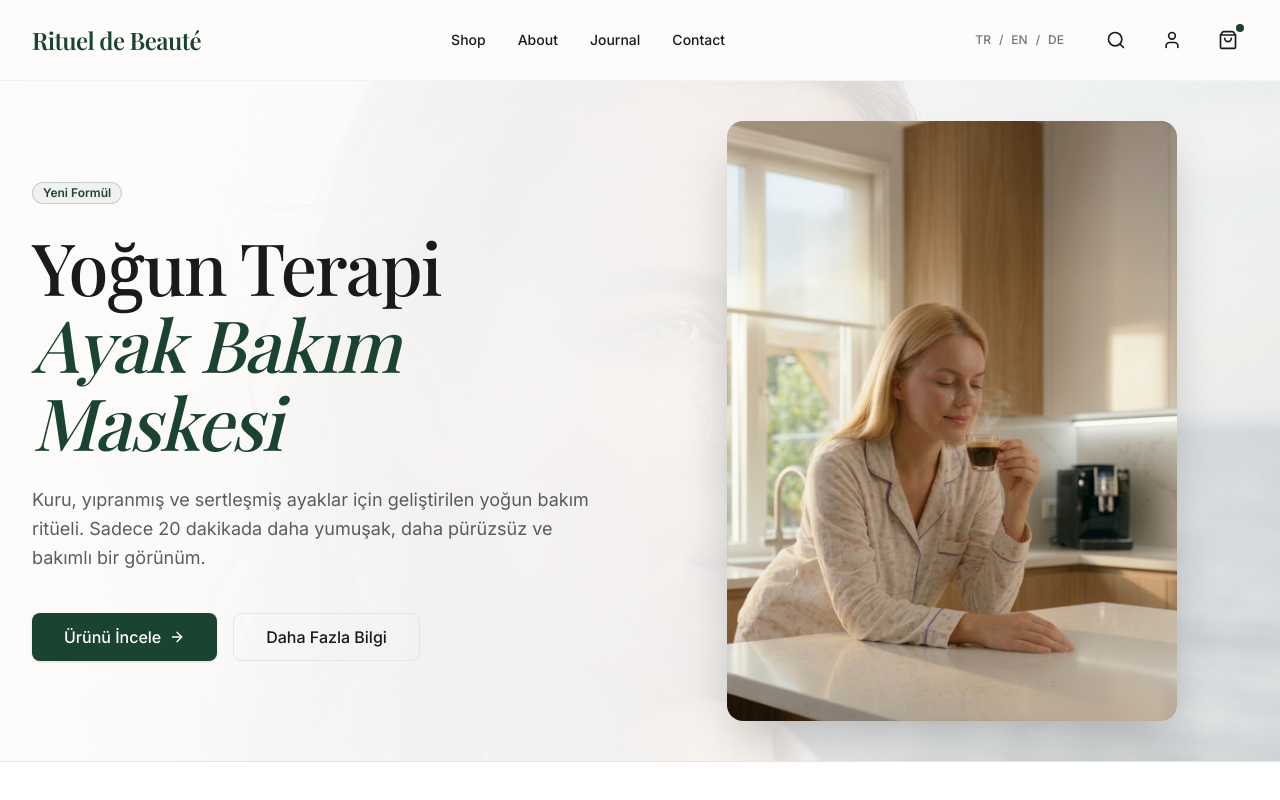
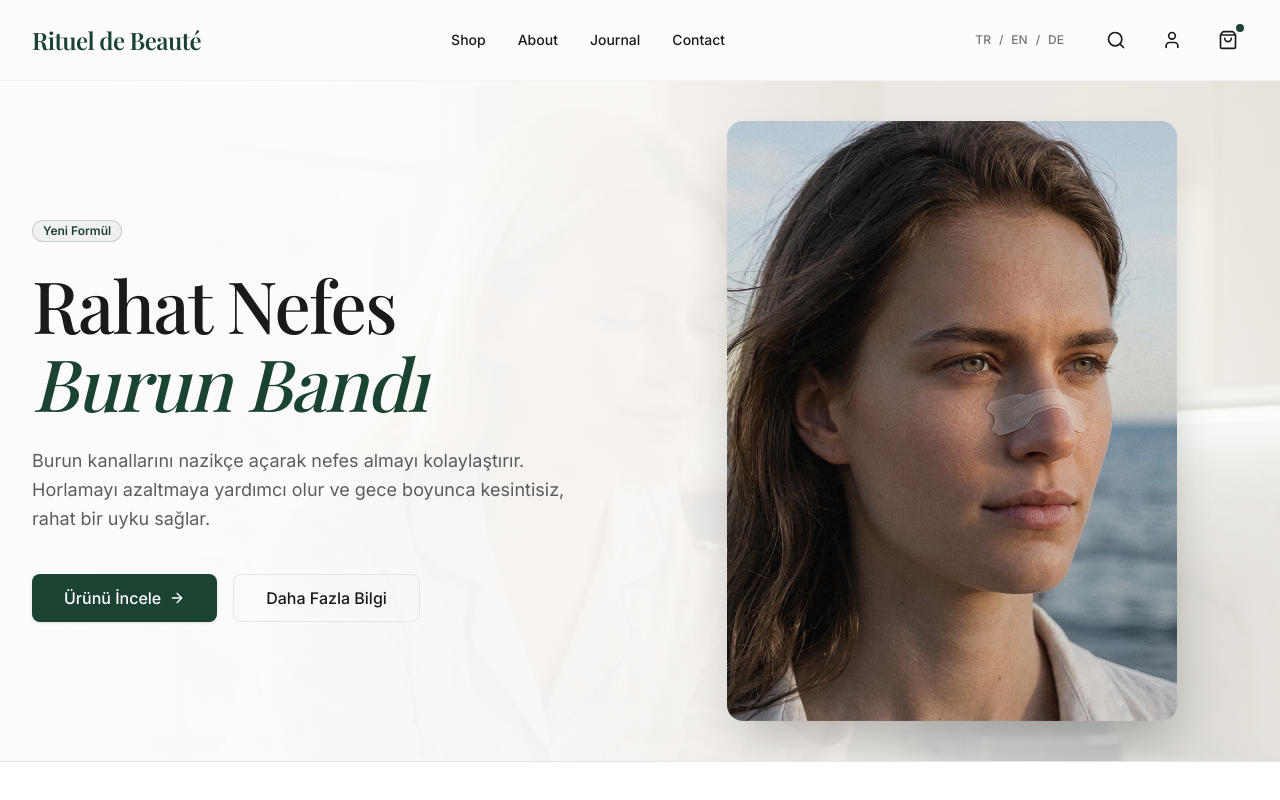
Before and after one commit to borgescreative/rituel-de-beaute-demo, a React (Vite) app: page / in a window 1280 px wide. Shown: the top 800 px of the page. Built offline with nearby package versions, Linux system fonts and the light colour scheme; a web font is replaced by a local one.

Commit message:
Fix Home page JSX

```diff
--- a/src/pages/Home.tsx
+++ b/src/pages/Home.tsx
@@ -96,17 +96,17 @@ export function Home() {
               Yeni Formül
             </Badge>
 
-            <h1 className="font-serif text-5xl font-medium leading-[1.08] tracking-tight text-brand-ink md:text-7xl">
-              Yoğun Terapi <br />
-              <span className="italic text-brand-green">
-                Ayak Bakım Maskesi
-              </span>
-            </h1>
+           <h1 className="font-serif text-5xl font-medium leading-[1.08] tracking-tight text-brand-ink md:text-7xl">
+  Rahat Nefes <br />
+  <span className="italic text-brand-green">
+    Burun Bandı
+  </span>
+</h1>
 
             <p className="text-lg leading-relaxed text-brand-ink/70">
-              Kuru, yıpranmış ve sertleşmiş ayaklar için geliştirilen yoğun bakım ritüeli.
-              Sadece 20 dakikada daha yumuşak, daha pürüzsüz ve bakımlı bir görünüm.
-            </p>
+  Burun kanallarını nazikçe açarak nefes almayı kolaylaştırır.
+  Horlamayı azaltmaya yardımcı olur ve gece boyunca kesintisiz, rahat bir uyku sağlar.
+</p>
 
             <div className="flex w-full flex-col items-center gap-4 pt-4 sm:w-auto sm:flex-row">
               <Button size="lg" className="group w-full sm:w-auto">
```
Also changed, not shown: public/images/rituel-01.jpg, public/images/rituel-02.jpg.
